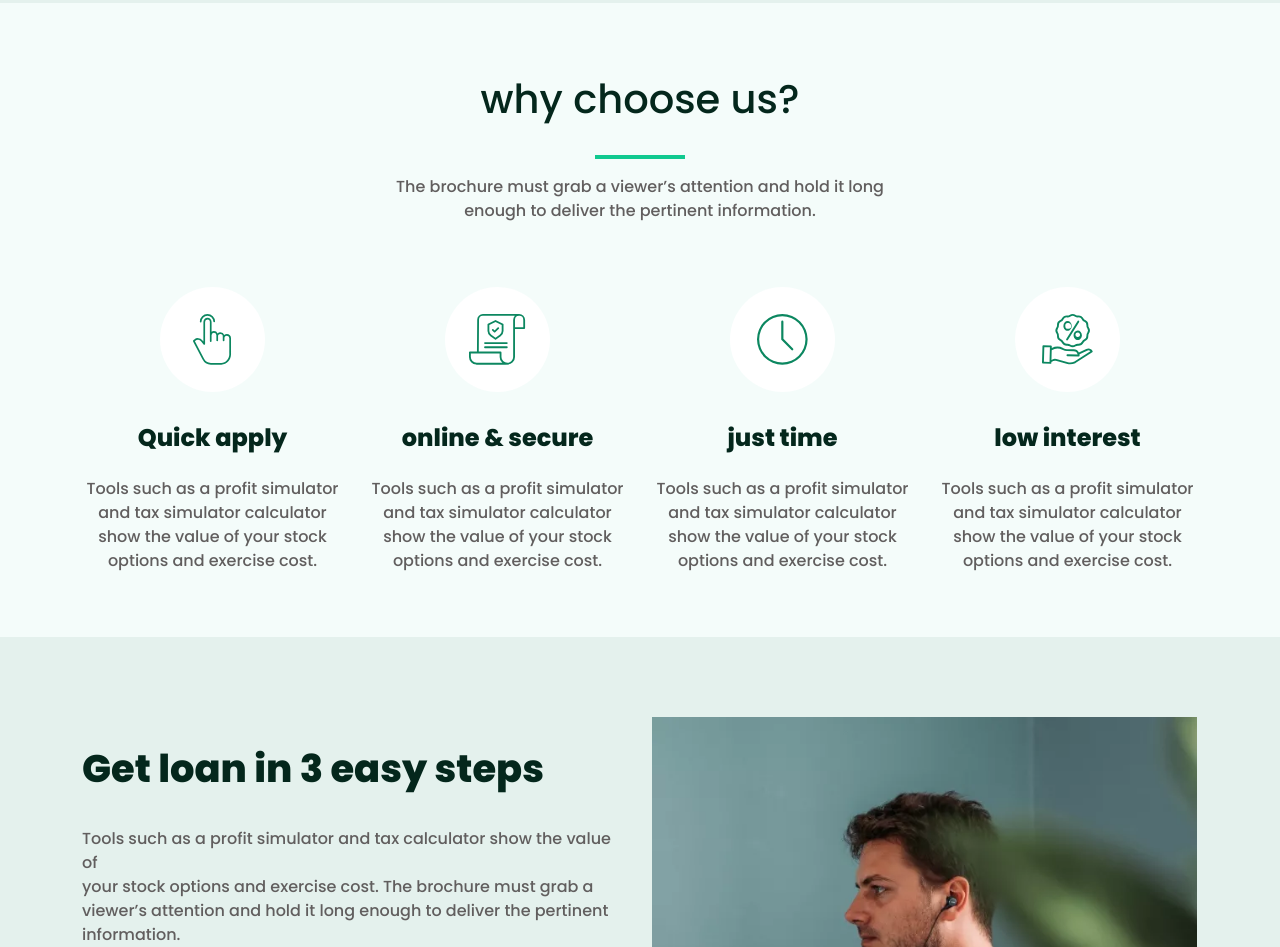
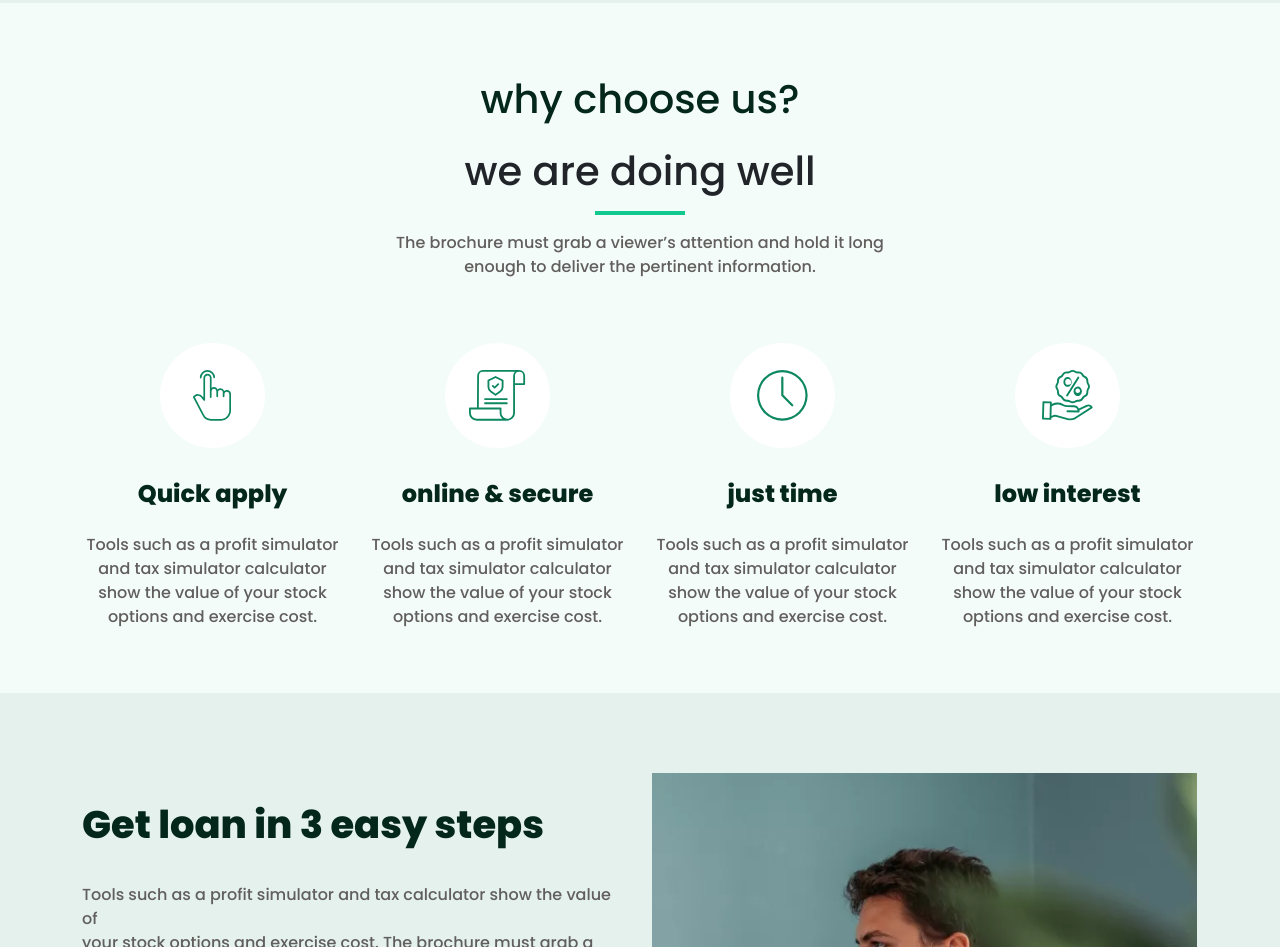
Before and after one commit to kha-chi/Easylo, a plain HTML site: page index.html in a window 1280 px wide. Shown: the part 2424-3371 px from the top of the page. Drawn offline with nearby package versions, Linux system fonts and the light colour scheme.

Commit message:
we are doing well

```diff
--- a/index.html
+++ b/index.html
@@ -203,6 +203,7 @@
             <div class="choose">
                 <div class="choose-text">
                     <h3>why choose us?</h3>
+                    <h1>we are doing well</h1>
                 </div>
                 <div class="line"></div>
                     <p >
```
